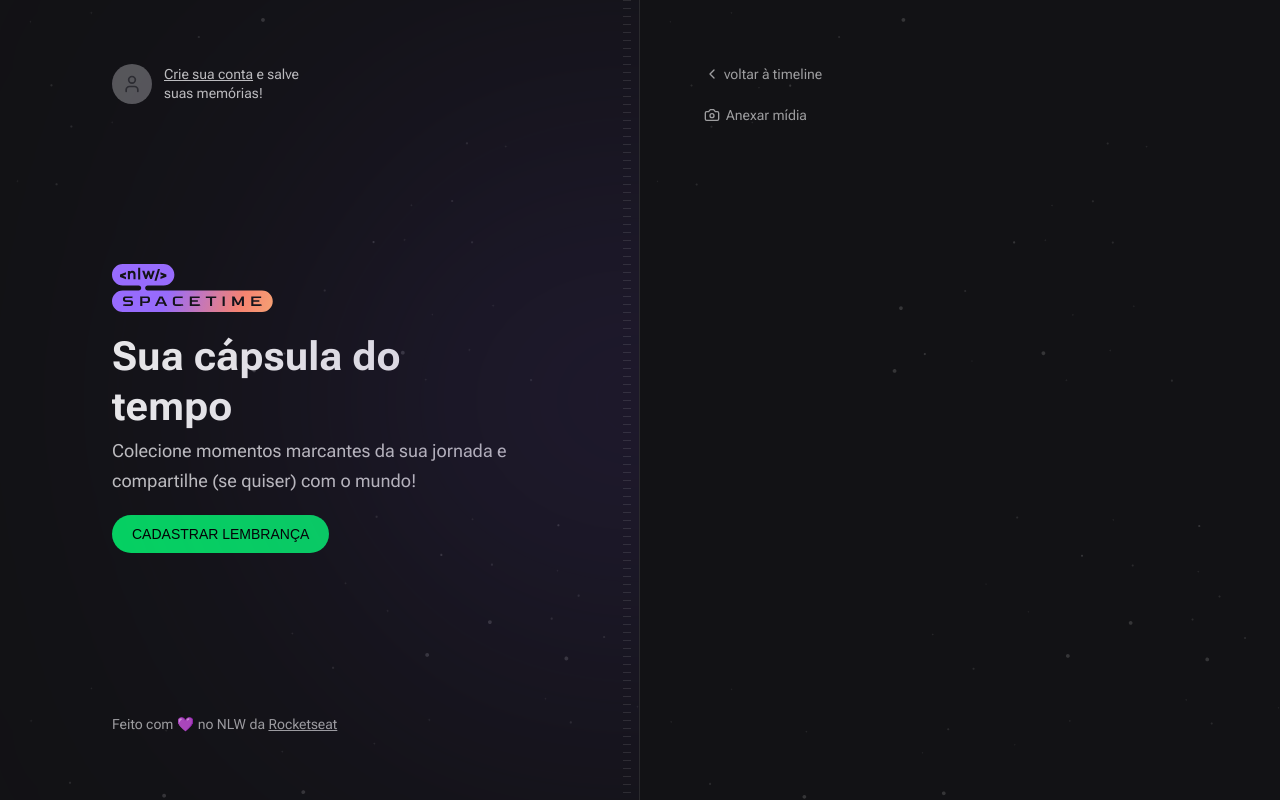
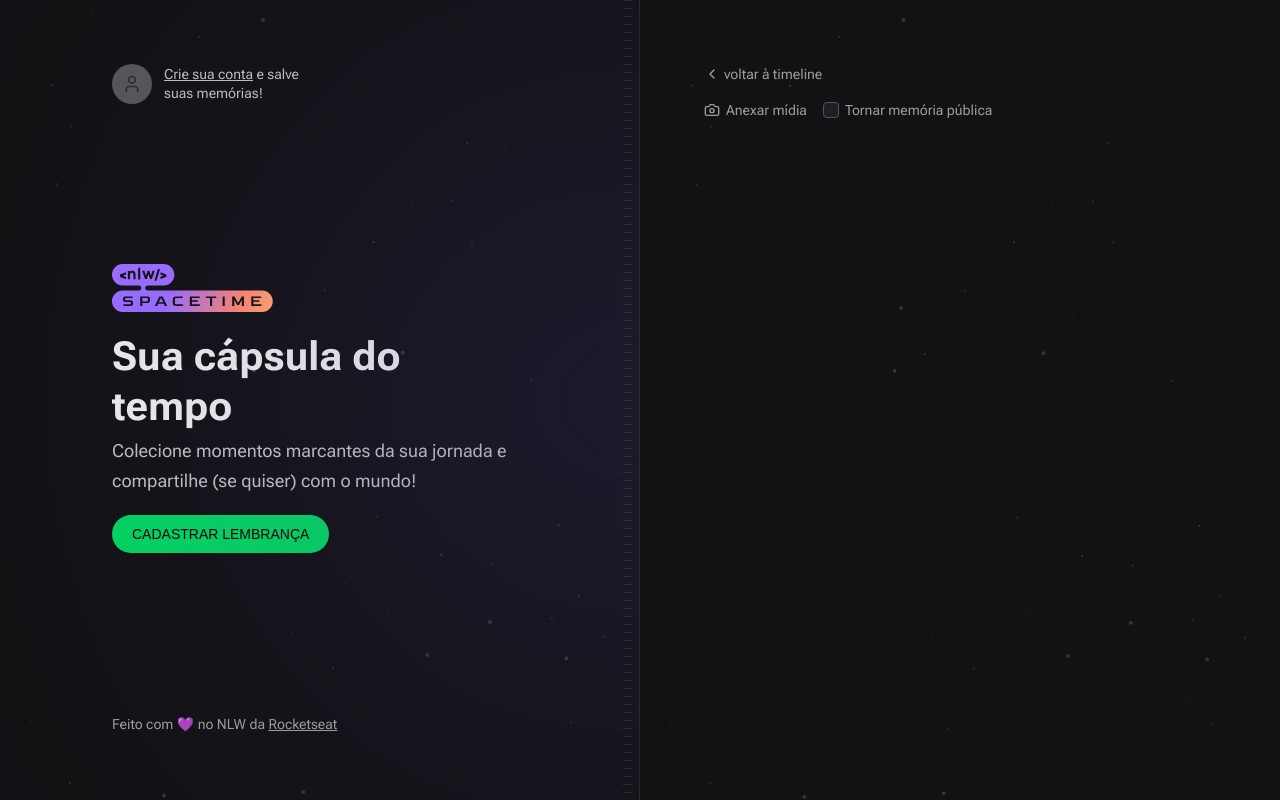
Before and after one commit to leticea/nlw-spacetime-web, a Next.js app: page /memories/new in a window 1280 px wide. Built offline with nearby package versions, Linux system fonts and the light colour scheme; no server answers; a web font is replaced by a local one.

Commit message:
feat(new): new memory page style

```diff
--- a/package.json
+++ b/package.json
@@ -27,6 +27,7 @@
     "typescript": "5.0.4"
   },
   "devDependencies": {
+    "@tailwindcss/forms": "^0.5.3",
     "prettier-plugin-tailwindcss": "^0.3.0"
   }
 }
--- a/src/app/memories/new/page.tsx
+++ b/src/app/memories/new/page.tsx
@@ -21,8 +21,22 @@ export default function NewMemory() {
             <Camera className="h-4 w-4" />
             Anexar mídia
           </label>
-          <input type="file" id="media" className="invisible" />
+
+          <label
+            htmlFor="isPublic"
+            className="flex items-center gap-1.5 text-sm text-gray-200 hover:text-gray-100"
+          >
+            <input
+              type="checkbox"
+              name="isPublic"
+              id="isPublic"
+              value="true"
+              className="h-4 w-4 rounded border-gray-400 bg-gray-700 text-purple-500"
+            />
+            Tornar memória pública
+          </label>
         </div>
+        <input type="file" id="media" className="invisible" />
       </form>
     </div>
   );
--- a/tailwind.config.js
+++ b/tailwind.config.js
@@ -69,5 +69,5 @@ module.exports = {
       },
     },
   },
-  plugins: [],
+  plugins: [require("@tailwindcss/forms")],
 };
```
Also changed, not shown: 1 other file (tests, documents, lock files or other folders).
